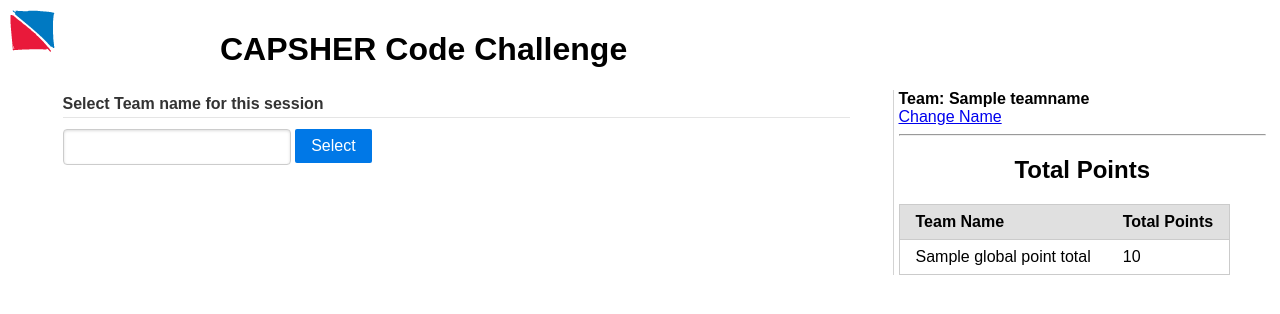
After one commit to jonesmat/codechallenge, a Flask app: template templates/team_login.html in a window 1280 px wide. The commit adds this page. Shown: the top 314 px of the page. Run offline with Flask 2, Linux system fonts and the light colour scheme; the template is opened without the code that fills it: most values are stand-ins (such as "Sample title", 1, 10 or a date in 2020); parts of the project's set-up code (start-up, migrations or seed data) failed here and were passed over.

Commit message:
Team login
- Teams now select a name when first accessing the website.  This
teamname is used for all submissions.

```diff
--- a/content/style.css
+++ b/content/style.css
@@ -31,7 +31,7 @@ div.centered_item
     transform: translate(-50%, -50%)
 }
 
-div#scoreboard
+div#sidebar
 {
 	border-left: thin solid lightgray;
 	padding-left: 5px;
--- a/main.py
+++ b/main.py
@@ -3,7 +3,7 @@ from random import randint
 import uuid
 import time
 
-from flask import Flask, request, render_template, redirect
+from flask import Flask, request, render_template, redirect, make_response
 from werkzeug import secure_filename
 
 from data_manager import DataManager
@@ -37,19 +37,48 @@ app.config['MAX_CONTENT_LENGTH'] = 10 * 1024  # 10KB
 ########## Routes ###########
 
 
-@app.route('/')
+@app.route('/', methods=['GET', 'POST'])
 def home():
 	try:
-		return render_template('home.html', puzzles=puzzmgr.puzzles,
-			global_point_totals=puzzmgr.get_global_point_totals())
+		if request.method == 'GET':
+			teamname = request.cookies.get('teamname')
+			if not teamname:  # not set
+				return render_template('team_login.html')
+
+			return render_template('home.html', puzzles=puzzmgr.puzzles,
+				global_point_totals=puzzmgr.get_global_point_totals(),
+				teamname=teamname)
+		else:
+			# Post
+
+			# Get the teamname from the form post
+			teamname = request.form['teamname']
+			if not teamname:  # not set
+				return render_template('team_login.html')
+
+			resp = make_response(render_template('home.html', puzzles=puzzmgr.puzzles,
+				global_point_totals=puzzmgr.get_global_point_totals(),
+				teamname=teamname))
+			resp.set_cookie('teamname', teamname)
+
+			return resp
 
 	except Exception as ex:
 		return render_template('error.html', error=str(ex)), 500
+
+@app.route('/changeteamname')
+def change_teamname():
+	resp = make_response(redirect('/'))
+	resp.set_cookie('teamname', '')
+	return resp
 
 @app.route('/puzzle/<puzzle_id>', methods=['GET', 'POST'])
 def show_puzzle(puzzle_id):
 	try:
 		if request.method == 'GET':
+			if not request.cookies.get('teamname'):  # teamname not set, can't view puzzle
+				return render_template('team_login.html')
+
 			puzzle = puzzmgr.get_puzzle(puzzle_id)
 			if puzzle is None:
 				return render_template('error.html', error="Puzzle does not exist!"), 403
@@ -57,22 +86,36 @@ def show_puzzle(puzzle_id):
 			if puzzle.state == PuzzleState.OPEN:
 				return render_template('puzzle.html', puzzle=puzzle,
 					global_point_totals=puzzmgr.get_global_point_totals(),
-					puzzle_point_totals=puzzle.get_puzzle_point_totals())
+					puzzle_point_totals=puzzle.get_puzzle_point_totals(),
+					teamname=request.cookies.get('teamname'))
 
 			elif puzzle.state == PuzzleState.CLOSED:
 				return render_template('puzzle_closed.html', puzzle=puzzle,
 					global_point_totals=puzzmgr.get_global_point_totals(),
-					puzzle_point_totals=puzzle.get_puzzle_point_totals())
+					puzzle_point_totals=puzzle.get_puzzle_point_totals(),
+					teamname=request.cookies.get('teamname'))
 
 			elif puzzle.state == PuzzleState.NEW:
 				return render_template('error.html', error="Puzzle is not yet available!"), 403
 
 		else:
-			# Problem submission
+			if 'submit_teamname' in request.form:
+				# Teamname just submitted
+
+				# Get the teamname from the form post
+				teamname = request.form['teamname']
+				if not teamname:  # not set
+					return render_template('team_login.html')
+
+				resp = make_response(redirect('/puzzle/' + puzzle_id))
+				resp.set_cookie('teamname', teamname)
+				return resp
+
+			# Problem attempt submission
 
 			# retrieve form data
 			prob_id = request.form['prob_id']
-			teamname = request.form['teamname']
+			teamname = request.cookies.get('teamname')
 			solution_file = request.files['solution_file']  # Returns the actual File obj
 
 			# ensure the puzzle is open and accepting submissions
@@ -81,7 +124,8 @@ def show_puzzle(puzzle_id):
 				# The puzzle is not open, redirect to the closed puzzle page
 				return render_template('puzzle_closed.html', puzzle=puzzle,
 					global_point_totals=puzzmgr.get_global_point_totals(),
-					puzzle_point_totals=puzzle.get_puzzle_point_totals())
+					puzzle_point_totals=puzzle.get_puzzle_point_totals(),
+					teamname=request.cookies.get('teamname'))
 
 			# Clean and truncate teamname to prevent abuse
 			teamname = teamname.strip()
@@ -97,7 +141,7 @@ def show_puzzle(puzzle_id):
 					filename)
 				solution_file.save(solution_filepath)
 			else:
-				# An solution file is required, can't continue without it
+				# A solution file is required, can't continue without it
 				return redirect('/', code=302)
 
 			# Feed solution and problem files to puzzle app to score the attempt.
@@ -121,7 +165,9 @@ def show_puzzle(puzzle_id):
 
 			return render_template('puzzle_submitted.html', puzzle_id=puzzle_id, attempt=attempt,
 									global_point_totals=puzzmgr.get_global_point_totals(),
+									teamname=request.cookies.get('teamname'),
 									error_msg=error_msg)
+
 	except Exception as ex:
 		return render_template('error.html', error=str(ex)), 500
 
@@ -130,7 +176,9 @@ def show_puzzle(puzzle_id):
 def show_admin():
 	try:
 		if request.method == 'GET':
-			return render_template('login.html', global_point_totals=puzzmgr.get_global_point_totals())
+			return render_template('admin_login.html',
+										global_point_totals=puzzmgr.get_global_point_totals(),
+										teamname=request.cookies.get('teamname'))
 		else:
 
 			if 'passcode' in request.form:
@@ -139,10 +187,12 @@ def show_admin():
 
 				if passcode == ADMIN_PASSWORD:
 					return render_template('admin.html', puzzmgr=puzzmgr,
-											global_point_totals=puzzmgr.get_global_point_totals())
+											global_point_totals=puzzmgr.get_global_point_totals(),
+											teamname=request.cookies.get('teamname'))
 				else:
-					return render_template('login.html',
-											global_point_totals=puzzmgr.get_global_point_totals())
+					return render_template('admin_login.html',
+											global_point_totals=puzzmgr.get_global_point_totals(),
+											teamname=request.cookies.get('teamname'))
 			elif 'puzzle_id' in request.form:
 				# Admin is updating a puzzle
 
@@ -161,7 +211,8 @@ def show_admin():
 
 				# Return to the admin page after updating the puzzle
 				return render_template('admin.html', puzzmgr=puzzmgr,
-										global_point_totals=puzzmgr.get_global_point_totals())
+										global_point_totals=puzzmgr.get_global_point_totals(),
+										teamname=request.cookies.get('teamname'))
 			elif 'reload_data' in request.form:
 				# Admin is requesting a data reload
 				datamgr.load()
@@ -169,7 +220,8 @@ def show_admin():
 
 				# Reload the admin page
 				return render_template('admin.html', puzzmgr=puzzmgr,
-											global_point_totals=puzzmgr.get_global_point_totals())
+											global_point_totals=puzzmgr.get_global_point_totals(),
+											teamname=request.cookies.get('teamname'))
 	except Exception as ex:
 		return render_template('error.html', error=str(ex)), 500
 
--- a/templates/base.html
+++ b/templates/base.html
@@ -14,6 +14,7 @@
 </head>
 <body>
 	<div id="header">
+        <!-- Header section -->
 		<div class="pure-g">
 			<div class="pure-u-4-24 ">
 				<a href="/"><img src="/logo.png" /></a>
@@ -26,10 +27,27 @@
 
     <div class="pure-g">
         <div id="buffer-left" class="pure-u-1-24"></div>
-        <div id="content" class="pure-u-15-24">{% block content %}{% endblock %}</div>
+        <div id="content" class="pure-u-15-24">
+            <!-- Main content section -->
+            {% block content %}{% endblock %}
+        </div>
+
         <div id="buffer-middle" class="pure-u-1-24"></div>
 
-        <div id="scoreboard" class="pure-u-7-24">
+        {% if teamname or global_point_totals %}
+            <div id="sidebar" class="pure-u-7-24">
+            <!-- Right-hand sidebar section shown on each page -->
+
+                {% if teamname %}
+                    <div>
+                        <strong>Team: {{ teamname }}</strong>
+                        <div><a href="/changeteamname">Change Name</a></div>
+                    </div>
+
+                    <hr/>
+                {% endif %}
+
+                {% if global_point_totals %}
                     <h2 style="text-align: center;">Total Points</h2>
                     <table class="pure-table pure-table-horizontal">
                         <thead>
@@ -50,7 +68,9 @@
                             {% endfor %}
                         </tbody>
                     </table>
+                {% endif %}
             </div>
+        {% endif %}
     </div>
 
     <div id="footer">
--- a/templates/puzzle.html
+++ b/templates/puzzle.html
@@ -19,10 +19,9 @@
 						<legend><strong>{{ problem.name }}</strong> - {{ problem.description }}</legend>
 
 						<input style="display:none" id="prob_id" type="text" name="prob_id" value="{{ problem.prob_id }}">
-						<input id="teamname" type="text" name="teamname" placeholder="Team Name (max 15)" required>
 						<input id="solution_file" type="file" name="solution_file" required>
 
-						<button type="submit" class="pure-button pure-button-primary">Submit</button>
+						<button type="submit" name="submit_attempt" class="pure-button pure-button-primary">Submit</button>
 					</fieldset>
 				</form>
 
--- /dev/null
+++ b/templates/team_login.html
@@ -0,0 +1,16 @@
+{% extends "base.html" %}
+
+{% block title %}CAPSHER Code Challenge - Select Team Name{% endblock %}
+
+{% block content %}
+
+<form class="pure-form" action="" method="post" enctype="multipart/form-data">
+	<fieldset>
+		<legend><strong>Select Team name for this session</strong></legend>
+		<input id="teamname" name="teamname" type="text">
+
+		<button type="submit" name="submit_teamname" class="pure-button pure-button-primary">Select</button>
+	</fieldset>
+</form>
+
+{% endblock %}
```
Also changed, not shown: templates/admin_login.html (renamed from templates/login.html). Lines whose indentation alone changed are shown as unchanged.
